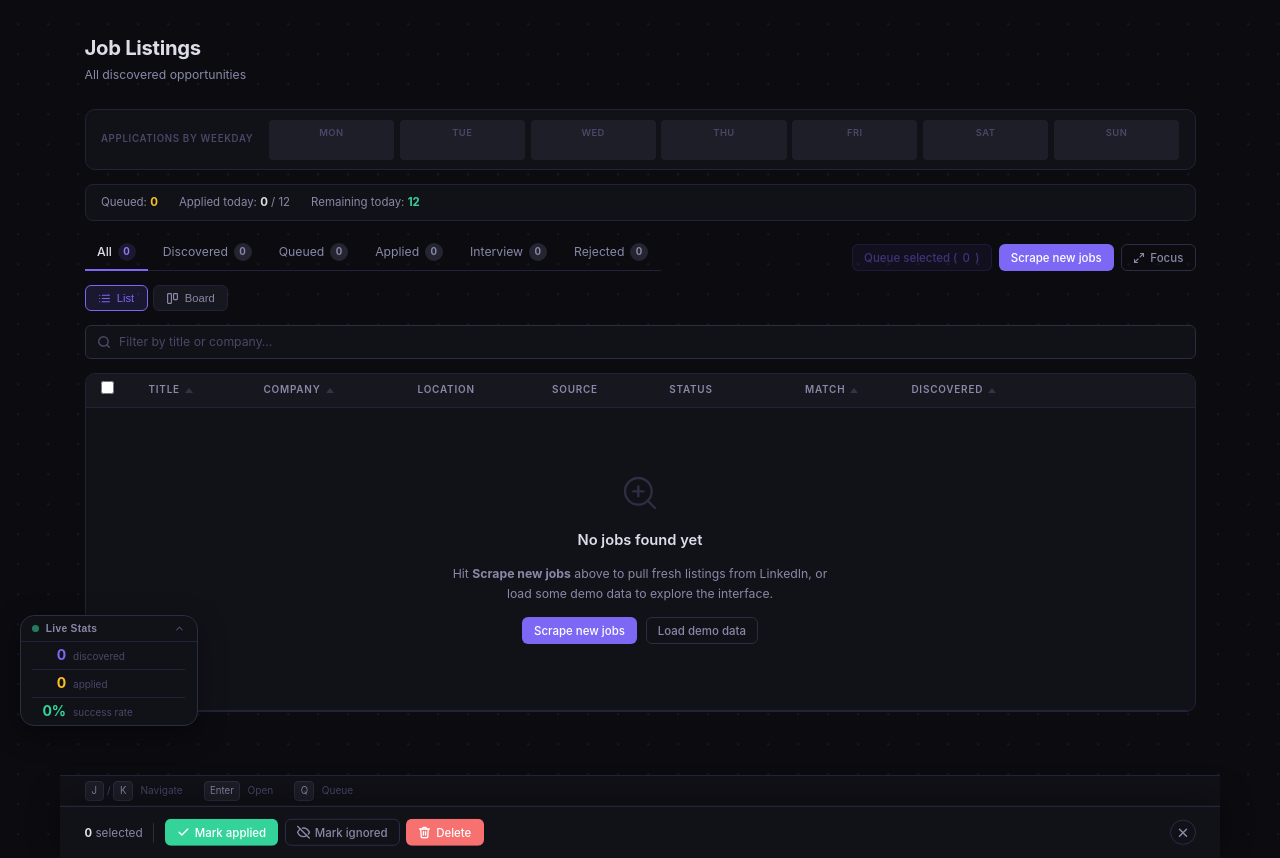
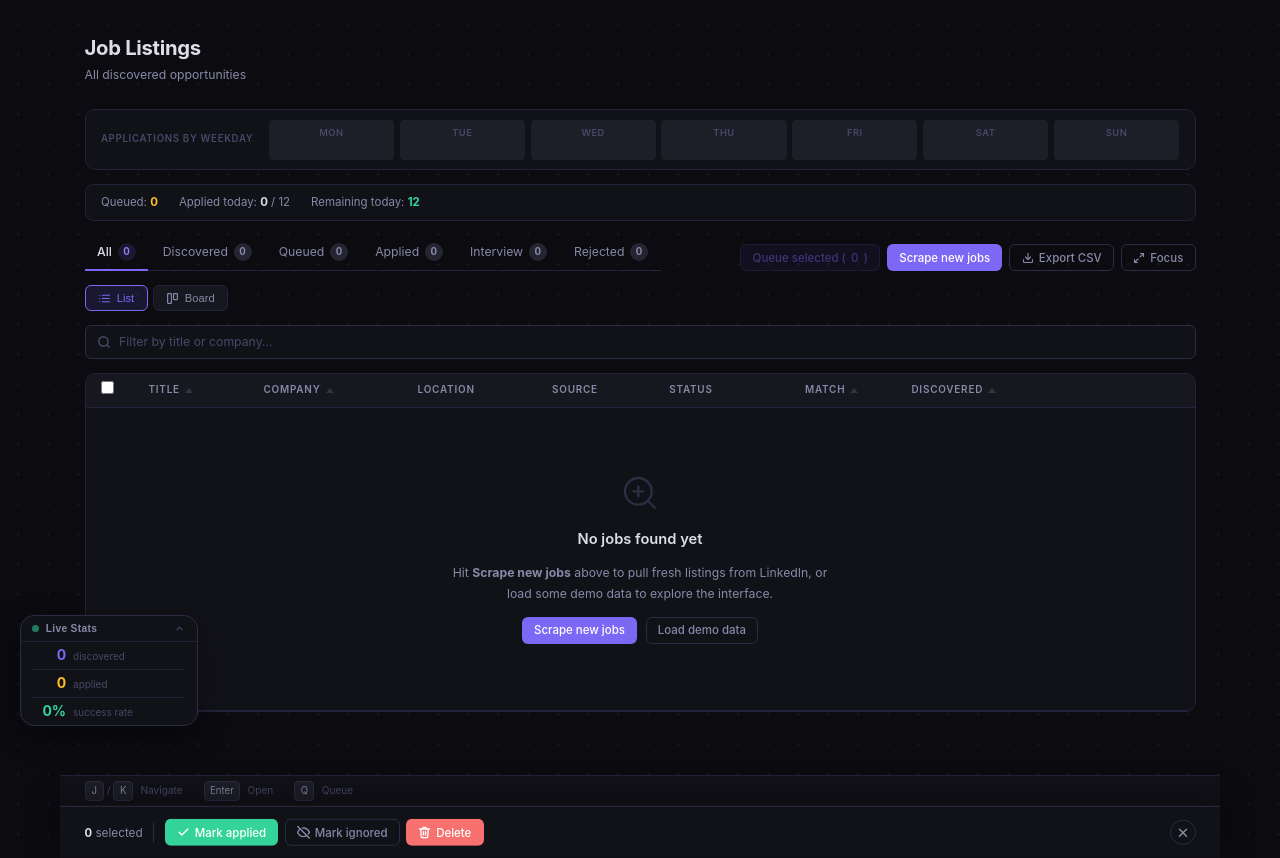
Before and after one commit to vibhastallapalli/Job-Bot, a Flask app: page /jobs in a window 1280 px wide. Shown: the part 54-912 px from the top of the page. Run offline with Flask 3, Linux system fonts and the light colour scheme; data that the repository does not hold is empty.

Commit message:
Add Export CSV button to jobs page

```diff
--- a/web/static/js/js_main.js
+++ b/web/static/js/js_main.js
@@ -1376,6 +1376,23 @@
     .catch(function () {});
 })();
 
+// ── Export CSV button — sync search filter into href ─────────────────────
+(function () {
+  var btn         = document.getElementById('export-csv-btn');
+  var filterInput = document.getElementById('job-filter');
+  if (!btn || !filterInput) return;
+
+  filterInput.addEventListener('input', function () {
+    try {
+      var url = new URL(btn.href, window.location.origin);
+      var q   = filterInput.value.trim();
+      if (q) { url.searchParams.set('q', q); }
+      else   { url.searchParams.delete('q'); }
+      btn.href = url.toString();
+    } catch (_) {}
+  });
+})();
+
 // ── Job notes character hint ──────────────────────────────────────────────
 (function () {
   var ta   = document.getElementById('job-notes');
--- a/web/templates/templates_jobs.html
+++ b/web/templates/templates_jobs.html
@@ -85,6 +85,18 @@
           onsubmit="this.querySelector('button').disabled=true; this.querySelector('button').textContent='Starting…'">
       <button class="btn btn--primary btn--sm" type="submit">Scrape new jobs</button>
     </form>
+    <a id="export-csv-btn"
+       href="{{ url_for('main.export_jobs_csv') }}?status={{ status }}"
+       class="btn btn--ghost btn--sm" title="Download filtered jobs as CSV">
+      <svg xmlns="http://www.w3.org/2000/svg" width="12" height="12" viewBox="0 0 24 24"
+           fill="none" stroke="currentColor" stroke-width="2.2"
+           stroke-linecap="round" stroke-linejoin="round" aria-hidden="true">
+        <path d="M21 15v4a2 2 0 0 1-2 2H5a2 2 0 0 1-2-2v-4"/>
+        <polyline points="7 10 12 15 17 10"/>
+        <line x1="12" y1="15" x2="12" y2="3"/>
+      </svg>
+      Export CSV
+    </a>
     <button id="focus-btn" class="btn btn--ghost btn--sm" type="button" aria-pressed="false" title="Focus mode — press F">
       <svg class="focus-icon-enter" xmlns="http://www.w3.org/2000/svg" width="12" height="12" viewBox="0 0 24 24" fill="none" stroke="currentColor" stroke-width="2.2" stroke-linecap="round" stroke-linejoin="round" aria-hidden="true">
         <polyline points="15 3 21 3 21 9"/><polyline points="9 21 3 21 3 15"/>
--- a/web/web_routes.py
+++ b/web/web_routes.py
@@ -243,6 +243,46 @@ def move_job(job_id):
     db.execute("UPDATE jobs SET status=?, updated_at=CURRENT_TIMESTAMP WHERE id=?", (new_status, job_id))
     db.commit()
     return jsonify({"ok": True})
+
+
+@main_bp.route("/jobs/export")
+def export_jobs_csv():
+    import csv, io
+    from flask import Response
+
+    status_filter = request.args.get("status", "all")
+    q = request.args.get("q", "").strip().lower()
+    db = get_db()
+    keywords = current_app.config["JOB_BOT"].get("job_search", {}).get("keywords", [])
+
+    if status_filter == "all":
+        rows = db.execute("SELECT * FROM jobs ORDER BY discovered_at DESC").fetchall()
+    else:
+        rows = db.execute(
+            "SELECT * FROM jobs WHERE status=? ORDER BY discovered_at DESC", (status_filter,)
+        ).fetchall()
+
+    if q:
+        rows = [r for r in rows
+                if q in (r["title"] or "").lower() or q in (r["company"] or "").lower()]
+
+    output = io.StringIO()
+    writer = csv.writer(output)
+    writer.writerow(["title", "company", "location", "source", "status", "score", "url", "discovered_at"])
+    for row in rows:
+        score = _calc_match_score(row["title"], row["description"], keywords)
+        writer.writerow([
+            row["title"], row["company"], row["location"], row["source"],
+            row["status"], score, row["url"],
+            str(row["discovered_at"])[:16],
+        ])
+
+    filename = f"jobs_{status_filter}.csv"
+    return Response(
+        output.getvalue(),
+        mimetype="text/csv",
+        headers={"Content-Disposition": f'attachment; filename="{filename}"'},
+    )
 
 
 @main_bp.route("/jobs/scrape", methods=["POST"])
```
